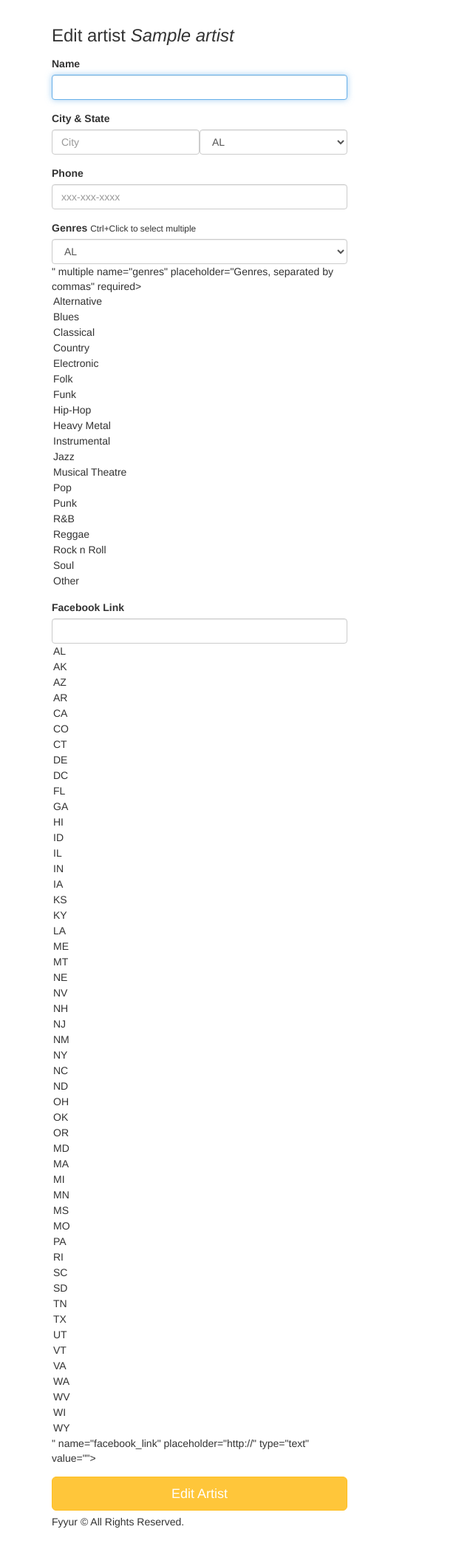
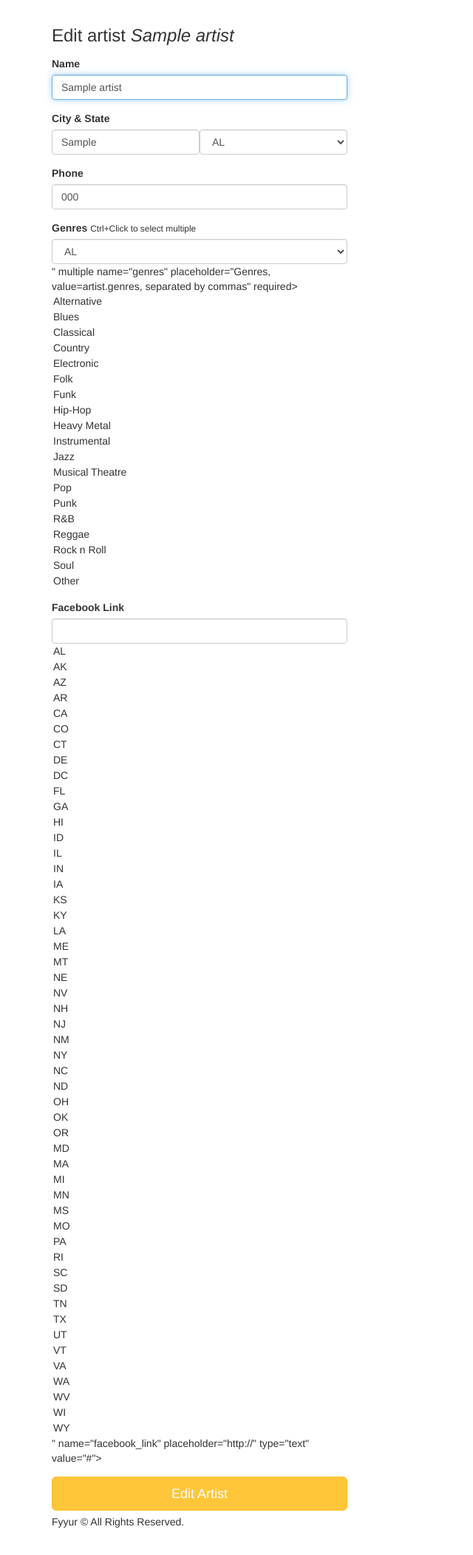
Before and after one commit to rawanalex20/Fyyur, a Flask app: page /artists/1/edit in a window 1280 px wide. Shown: the part 60-2162 px from the top of the page at 74% size, without its empty margins (0-640 px from the left). Run offline with Flask 2, Linux system fonts and the light colour scheme; tables that the repository leaves empty hold one stand-in row (values such as "Sample post"); some libraries are stand-ins or nearby versions.

Commit message:
Add files via upload

```diff
--- a/fyyur/templates/forms/edit_artist.html
+++ b/fyyur/templates/forms/edit_artist.html
@@ -6,31 +6,31 @@
       <h3 class="form-heading">Edit artist <em>{{ artist.name }}</em></h3>
       <div class="form-group">
         <label for="name">Name</label>
-        {{ form.name(class_ = 'form-control', autofocus = true) }}
+        {{ form.name(class_ = 'form-control', value=artist.name, autofocus = true) }}
       </div>
       <div class="form-group">
           <label>City & State</label>
           <div class="form-inline">
             <div class="form-group">
-              {{ form.city(class_ = 'form-control', placeholder='City', autofocus = true) }}
+              {{ form.city(class_ = 'form-control', placeholder='City', value=artist.city, autofocus = true) }}
             </div>
             <div class="form-group">
-              {{ form.state(class_ = 'form-control', placeholder='State', autofocus = true) }}
+              {{ form.state(class_ = 'form-control', placeholder='State', value=artist.state, autofocus = true) }}
             </div>
           </div>
       </div>
       <div class="form-group">
           <label for="phone">Phone</label>
-          {{ form.phone(class_ = 'form-control', placeholder='xxx-xxx-xxxx', autofocus = true) }}
+          {{ form.phone(class_ = 'form-control', placeholder='xxx-xxx-xxxx', value=artist.phone, autofocus = true) }}
         </div>
       <div class="form-group">
         <label for="genres">Genres</label>
         <small>Ctrl+Click to select multiple</small>
-        {{ form.genres(class_ = 'form-control', placeholder='Genres, separated by commas', id=form.state, autofocus = true) }}
+        {{ form.genres(class_ = 'form-control', placeholder='Genres, value=artist.genres, separated by commas', id=form.state, autofocus = true) }}
       </div>
       <div class="form-group">
-          <label for="genres">Facebook Link</label>
-          {{ form.facebook_link(class_ = 'form-control', placeholder='http://', id=form.state, autofocus = true) }}
+          <label for="facebook_link">Facebook Link</label>
+          {{ form.facebook_link(class_ = 'form-control', placeholder='http://', value=artist.facebook_link, id=form.state, autofocus = true) }}
         </div>
       <input type="submit" value="Edit Artist" class="btn btn-primary btn-lg btn-block">
     </form>
--- a/fyyur/templates/pages/show_artist.html
+++ b/fyyur/templates/pages/show_artist.html
@@ -71,5 +71,8 @@
 		{% endfor %}
 	</div>
 </section>
+<div class="lead">
+	<a href="/artists/{{ artist.id }}/edit"><button class="lead">Edit</button></a>
+</div>
 
 {% endblock %}
--- a/fyyur/templates/pages/shows.html
+++ b/fyyur/templates/pages/shows.html
@@ -15,3 +15,4 @@
     {% endfor %}
 </div>
 {% endblock %}
+<!--<h4>{{ show.start_time|datetime('full') }}</h4>-->
```
Also changed, not shown: fyyur/templates/forms/edit_venue.html (+6 -6 lines), fyyur/templates/pages/show_venue.html (+9 -0 lines), fyyur/templates/errors/404.html (line endings or trailing spaces), fyyur/templates/errors/500.html (line endings or trailing spaces), fyyur/templates/forms/new_artist.html (line endings or trailing spaces), fyyur/templates/forms/new_show.html (line endings or trailing spaces), fyyur/templates/forms/new_venue.html (line endings or trailing spaces), fyyur/templates/layouts/form.html (line endings or trailing spaces), fyyur/templates/layouts/main.html (line endings or trailing spaces), fyyur/templates/pages/artists.html (line endings or trailing spaces), fyyur/templates/pages/home.css (line endings or trailing spaces), fyyur/templates/pages/home.html (line endings or trailing spaces), fyyur/templates/pages/search_artists.html (line endings or trailing spaces), fyyur/templates/pages/search_venues.html (line endings or trailing spaces), 2 more files.
